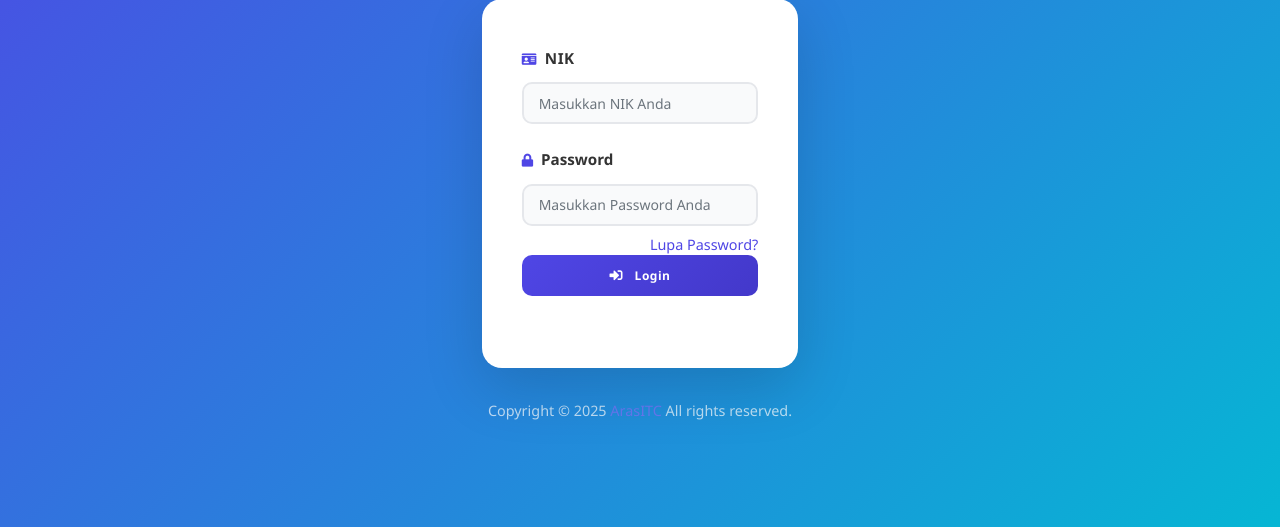
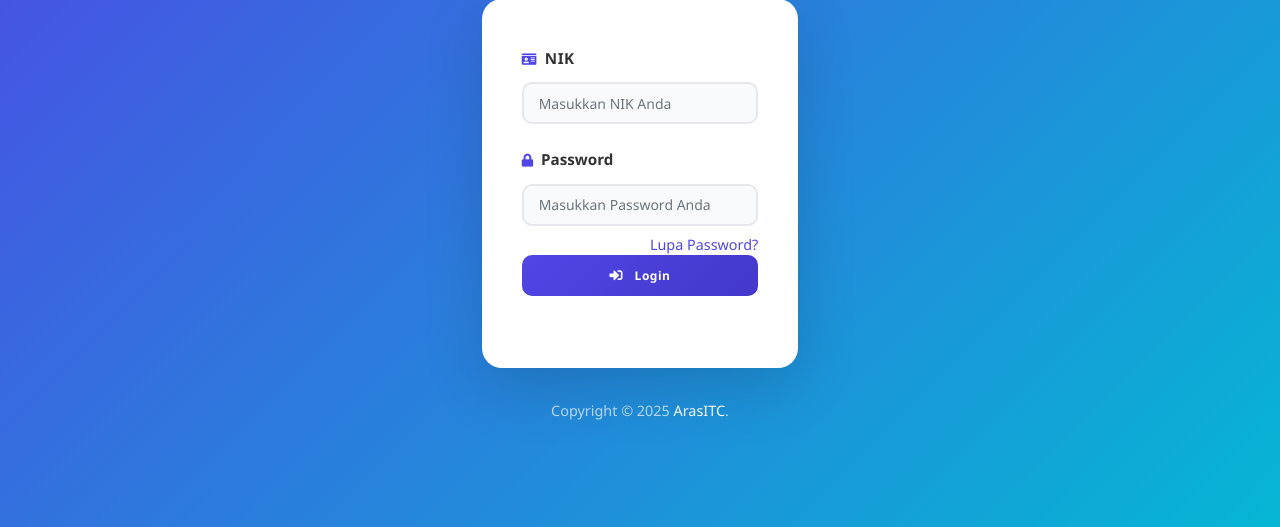
Before and after one commit to aswindamardono/ruanggaleri, a CodeIgniter 4 app: template app/Views/auth/login.php in a window 1280 px wide. Shown: the part 273-800 px from the top of the page. Run offline with PHP 8.4 and a stand-in for CodeIgniter, Linux system fonts and the light colour scheme; the template is opened without the code that fills it, so the values that code supplies are empty; some libraries are stand-ins or nearby versions.

Commit message:
footerbaru

```diff
--- a/app/Views/auth/login.php
+++ b/app/Views/auth/login.php
@@ -306,7 +306,7 @@
             </div>
 
             <div class="simple-footer">
-                Copyright &copy; <?= date('Y');?> <a href ="https://arasitc.com">ArasITC</a> All rights reserved.
+                Copyright &copy; <?= date('Y');?> <a href ="https://arasitc.com" style="color: white">ArasITC</a>.
             </div>
         </div>
     </div>
```
